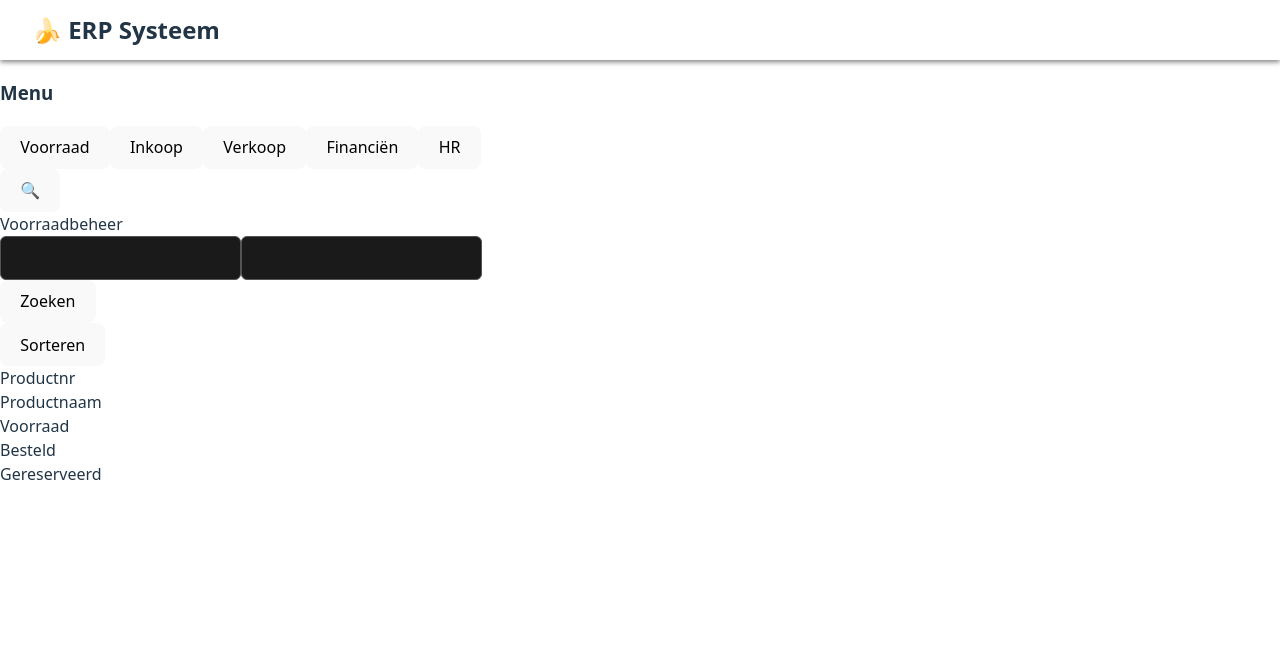
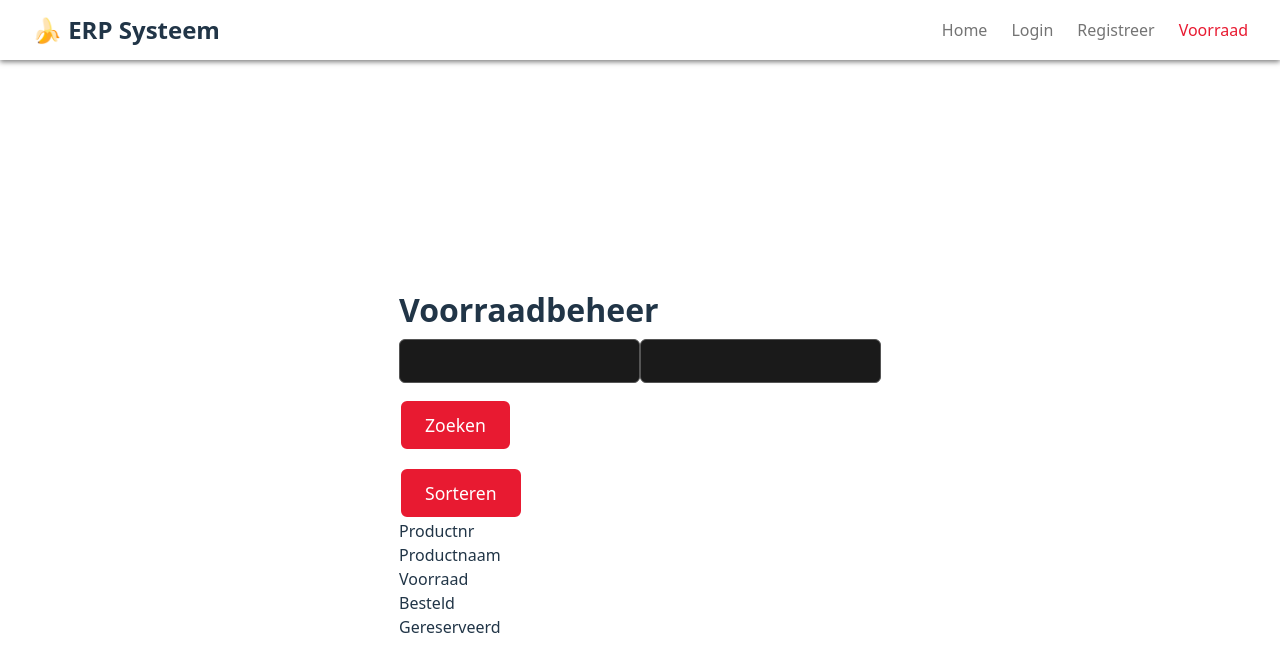
Before and after one commit to Abdulkadirzuyd/Dev-Ops-B2C6, a React (Vite) app in the folder frontend/: page /storage in a window 1280 px wide. Shown: the top 672 px of the page. Built offline with nearby package versions, Linux system fonts and the light colour scheme.

Commit message:
Zuyd Homestyling toegepast en voorraad beheer af

```diff
--- a/frontend/src/index.css
+++ b/frontend/src/index.css
@@ -15,7 +15,7 @@
 
 a {
   font-weight: 500;
-  color: #646cff;
+  color: #747474;
   text-decoration: inherit;
 }
 a:hover {
@@ -46,7 +46,7 @@ button {
   transition: border-color 0.25s;
 }
 button:hover {
-  border-color: #ffc400;
+  border-color: #e81a31;
 }
 button:focus,
 button:focus-visible {
--- a/frontend/src/pages/Home/HomeStyle.module.css
+++ b/frontend/src/pages/Home/HomeStyle.module.css
@@ -22,11 +22,17 @@
   cursor: pointer;
   width: 200px;
   transition: transform 0.5s ease;
+  background-color: #e81a31;
+  color: white;
+  transition: background-color 0.3s, transform 0.3s;
 }
 
 .button:hover {
-  transform: scale(1.1);
-}
+    background-color: #ffffff00;
+    border: 2px solid;
+    color: #e81a31;
+    transform: scale(1.05);
+  }
 
 .logo {
   width: 300px;
--- a/frontend/src/pages/Login/LoginStyle.module.css
+++ b/frontend/src/pages/Login/LoginStyle.module.css
@@ -26,8 +26,6 @@
     border-radius: 6px;
     border: 1px solid #555;
     font-size: 1rem;
-    background-color: #1a1a1a;
-    color: white;
     outline: none;
     transition: border-color 0.25s;
   }
@@ -42,14 +40,15 @@
     font-size: 1.1rem;
     border-radius: 8px;
     border: none;
-    background-color: #000000;
+    background-color: #e81a31;
     color: white;
     cursor: pointer;
     transition: background-color 0.3s, transform 0.3s;
   }
 
   .button:hover {
-    background-color: #ffc400;
-    color: black;
+    background-color: #ffffff00;
+    border: 2px solid;
+    color: #e81a31;
     transform: scale(1.05);
   }
--- a/frontend/src/pages/Navbar/NavbarStyle.module.css
+++ b/frontend/src/pages/Navbar/NavbarStyle.module.css
@@ -13,7 +13,6 @@
   }
 
   .links a {
-    color: rgba(255, 255, 255, 0.87);
     text-decoration: none;
     margin-left: 1.5rem;
     font-weight: 500;
@@ -22,10 +21,10 @@
   }
 
   .links a:hover {
-    color: #ffc400;
+    color: #e81a31;
   }
 
   .active {
-    color: #ffc400;
+    color: #e81a31;
     font-weight: 700;
   }
--- a/frontend/src/pages/Register/RegisterStyle.module.css
+++ b/frontend/src/pages/Register/RegisterStyle.module.css
@@ -42,14 +42,15 @@
     font-size: 1.1rem;
     border-radius: 8px;
     border: none;
-    background-color: #000000;
+    background-color: #e81a31;
     color: white;
     cursor: pointer;
     transition: background-color 0.3s, transform 0.3s;
   }
 
   .button:hover {
-    background-color: #ffc400;
-    color: black;
+    background-color: #ffffff00;
+    border: 2px solid;
+    color: #e81a31;
     transform: scale(1.05);
   }
--- a/frontend/src/pages/SideBar/SideBar.jsx
+++ /dev/null
@@ -1,20 +0,0 @@
-import React from "react";
-import styles from "./SidebarStyle.module.css";
-import { useNavigate } from "react-router-dom";
-
-const Sidebar = () => {
-  const navigate = useNavigate();
-
-  return (
-    <div className={styles.Sidebar}>
-      <h3>Menu</h3>
-      <button onClick={() => navigate("/storage")}>Voorraad</button>
-      <button>Inkoop</button>
-      <button>Verkoop</button>
-      <button>Financiën</button>
-      <button>HR</button>
-    </div>
-  );
-};
-
-export default Sidebar;
--- a/frontend/src/pages/Storage/StoragePage.jsx
+++ b/frontend/src/pages/Storage/StoragePage.jsx
@@ -1,27 +1,24 @@
 import React from "react";
 import styles from "./StorageStyle.module.css";
-import Sidebar from "../SideBar/SideBar";
+
 
 const StoragePage = () => {
   return (
     <div className={styles.storageContainer}>
-      <div className={styles.sidebar}>
-        <Sidebar />
-      </div>
 
       <div className="content">
         <div className="topbar">
-          <button className="circle-btn">🔍</button>
-          <div className="title">Voorraadbeheer</div>
+          <h1 className="title">Voorraadbeheer</h1>
           <input className="small-input" />
           <input className="small-input" />
         </div>
 
         <div className="controls">
-          <button>Zoeken</button>
-          <div className="color-box"></div>
-          <button>Sorteren</button>
+            <button className={styles.button}>Zoeken</button>
+            <div className="color-box"></div>
+            <button className={styles.button}>Sorteren</button>
         </div>
+
 
         <div className="table">
           <div className="table-header">
--- a/frontend/src/pages/Storage/StorageStyle.module.css
+++ b/frontend/src/pages/Storage/StorageStyle.module.css
@@ -1,7 +1,24 @@
-.storage-container {
+.storageContainer {
   display: flex;
-  height: 100vh;
-  background-color: #464c56;
-  align-items: center;      /* verticaal */
-  justify-content: center;  /* horizontaal */
+  justify-content: center;   /* Horizontaal centreren */
+  align-items: center;       /* Verticaal centreren */
+  height: 100vh;             /* Volledige hoogte van het scherm */
 }
+
+.button {
+  margin-top: 1rem;
+  padding: 0.75rem 1.5rem;
+  font-size: 1.1rem;
+  border-radius: 8px;
+  border: 2px solid;
+  background-color: #e81a31;
+  color: white;
+  cursor: pointer;
+  transition: background-color 0.3s, transform 0.3s;
+}
+
+.button:hover {
+  background-color: #ffffff00;
+  border: 2px solid;
+  color: #e81a31;
+}
```
Also changed, not shown: frontend/src/assets/banaanlogo.png, frontend/src/pages/SideBar/SideBarStyle.module.css (deleted).
